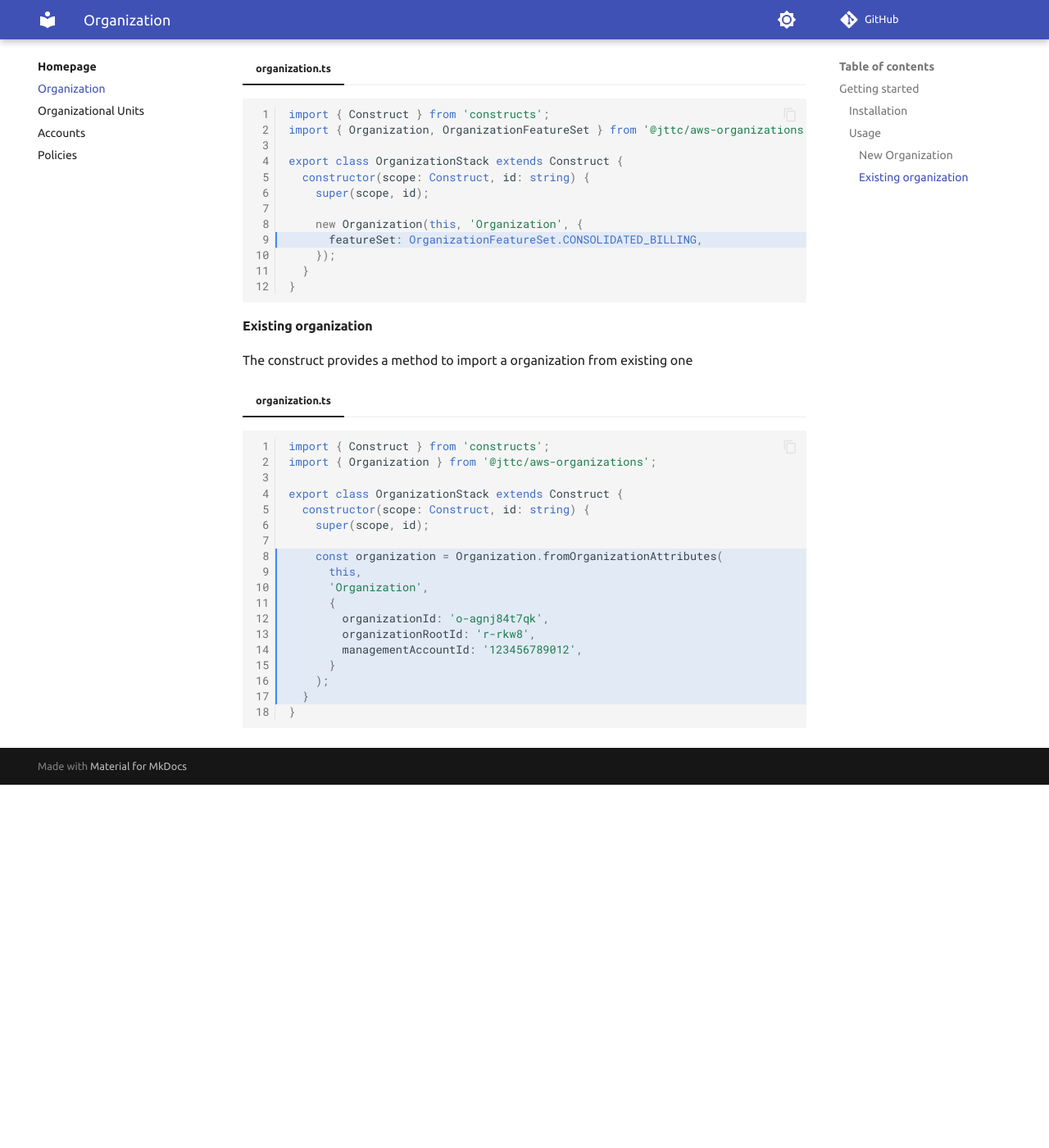
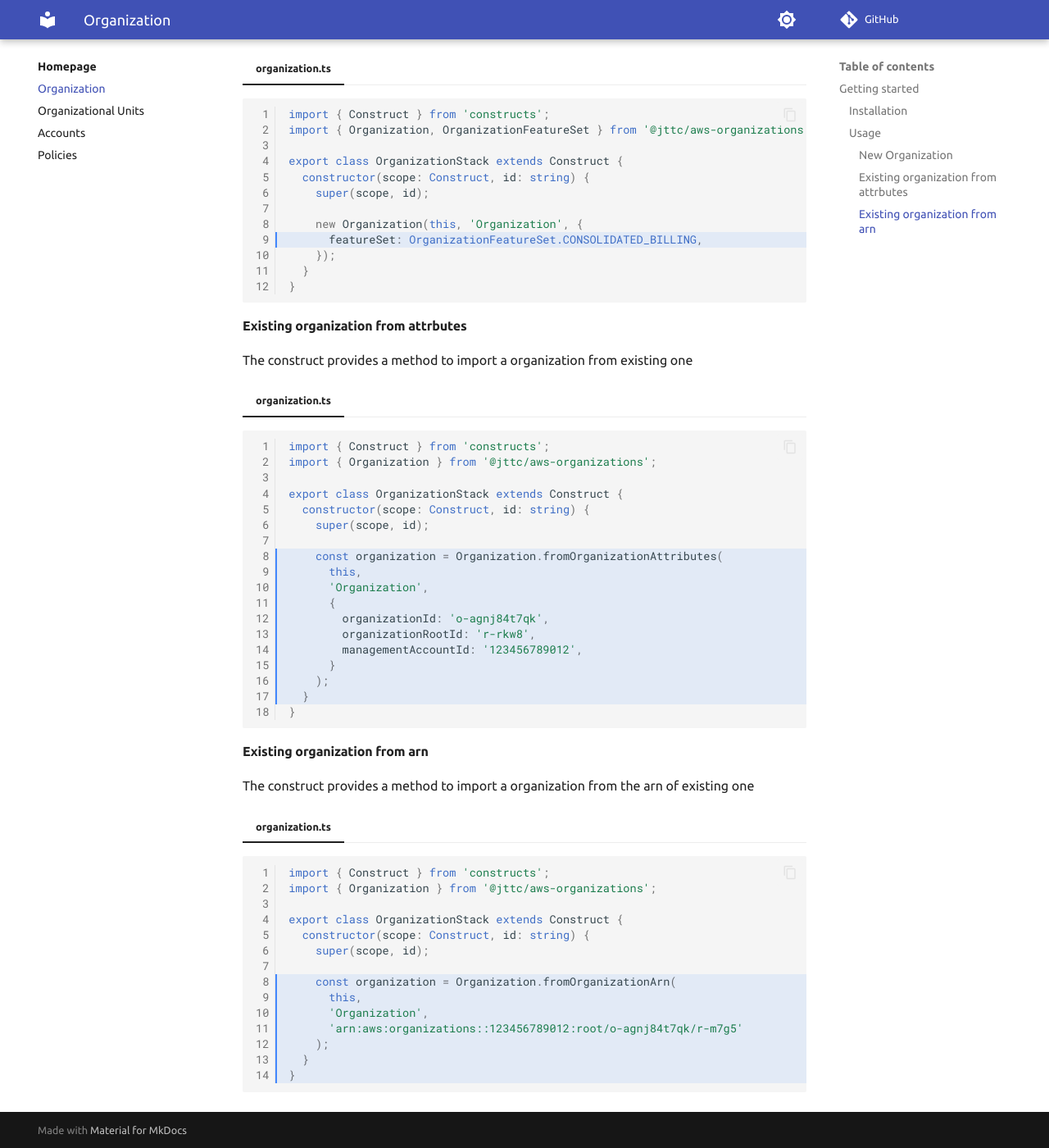
Before and after one commit to JumpToTheCloud/aws-organizations, an MkDocs documentation site: the page built from docs/organization.md, in a window 1280 px wide and 1400 px high, scrolled down 911 px. Shown: the whole window at 82% size. Built offline with MkDocs 1.6.1 and Material for MkDocs 9.7.7, drawn with Linux system fonts in a browser that asks for light colours; comment, search, counter and statistics services are not loaded; the version menu is left out; before the commit the page ends 1868 px from its top, so only the background shows below that.

Commit message:
docs(organizations): add organization import from arn documentation

````diff
--- a/docs/organization.md
+++ b/docs/organization.md
@@ -33,7 +33,7 @@ The construct provides the option to create the organization in Consolidated Bil
   --8<-- "docs/snippets/organization/organization-consolidated-bill.ts"
   ```
 
-#### Existing organization
+#### Existing organization from attrbutes
 
 The construct provides a method to import a organization from existing one
 
@@ -42,3 +42,13 @@ The construct provides a method to import a organization from existing one
   ```typescript linenums="1" hl_lines="8-17"
   --8<-- "docs/snippets/organization/organization-import.ts"
   ```
+
+#### Existing organization from arn
+
+The construct provides a method to import a organization from the arn of existing one
+
+=== "organization.ts"
+
+  ```typescript linenums="1" hl_lines="8-17"
+  --8<-- "docs/snippets/organization/organization-import-arn.ts"
+  ```
--- /dev/null
+++ b/docs/snippets/organization/organization-import-arn.ts
@@ -0,0 +1,14 @@
+import { Construct } from 'constructs';
+import { Organization } from '@jttc/aws-organizations';
+
+export class OrganizationStack extends Construct {
+  constructor(scope: Construct, id: string) {
+    super(scope, id);
+
+    const organization = Organization.fromOrganizationArn(
+      this,
+      'Organization',
+      'arn:aws:organizations::123456789012:root/o-agnj84t7qk/r-m7g5'
+    );
+  }
+}
````
